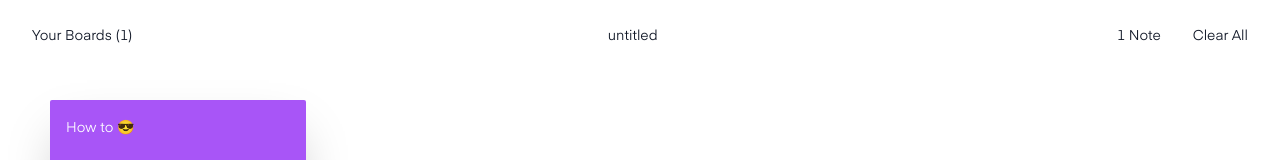
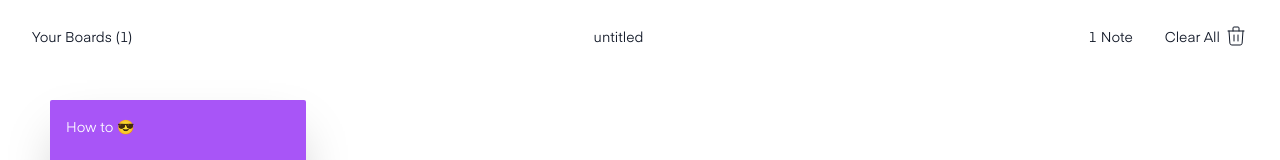
Before and after one commit to theharryszn/stickies, a Vue app: page /board in a window 1280 px wide. Shown: the top 160 px of the page. Built offline with nearby package versions, Linux system fonts and the light colour scheme.

Commit message:
added saved config

```diff
--- a/src/assets/styles/main.scss
+++ b/src/assets/styles/main.scss
@@ -46,7 +46,7 @@ b {
 }
 
 .board {
-    @apply flex-1 p-4 relative w-full h-full;
+    @apply flex-1 p-4 relative w-full h-full overflow-hidden;
     cursor: crosshair ;
 }
 
@@ -101,7 +101,7 @@ footer {
 }
 
 .boards-list {
-    @apply fixed left-0 top-0 px-8 p-6 bg-white/70 z-[200] flex flex-col w-max shadow-xl h-full space-y-4;
+    @apply fixed left-0 top-0 px-8 p-6 bg-white/70 z-[99999] flex flex-col w-max shadow-xl h-full space-y-4;
     backdrop-filter: blur(6px);
     -webkit-backdrop-filter: blur(6px);
 
@@ -120,7 +120,7 @@ footer {
 }
 
 .boards-list-backdrop {
-    @apply w-screen h-screen fixed top-0 z-50 left-0 bg-black/10;
+    @apply w-screen h-screen fixed top-0 z-[99999] left-0 bg-black/10;
     backdrop-filter: blur(6px);
     -webkit-backdrop-filter: blur(6px);
 }
@@ -134,8 +134,14 @@ footer {
         -webkit-backdrop-filter: blur(6px);
     }
 
+    .label {
+        @apply hidden md:block;
+    }
+
     .boards-btn {
-        @apply p-2 px-4 hover:bg-red-500/25 transition rounded-md cursor-pointer;
+        @apply p-2 px-4 hover:bg-red-500/25 transition rounded-md cursor-pointer flex items-center space-x-1;
+
+
     }
 }
 
--- a/src/components/BoardHeader.vue
+++ b/src/components/BoardHeader.vue
@@ -18,13 +18,29 @@ const changeTitle = () => {
       @input="changeTitle"
     />
     <div class="flex items-center space-x-4">
-      <span
-        >{{ store.activeBoard.notes.length }} Note<span
-          v-if="store.activeBoard.notes.length > 1"
-          >s</span
+      <span class="flex space-x-1">
+        <span>{{ store.activeBoard.notes.length }}</span>
+        <span class="label"
+          >Note<span v-if="store.activeBoard.notes.length > 1">s</span></span
         ></span
       >
-      <span class="boards-btn" @click="store.clear">Clear All</span>
+      <span class="boards-btn" @click="store.clear"
+        ><span class="label">Clear All</span>
+        <svg
+          class="w-6 h-6"
+          fill="none"
+          stroke="currentColor"
+          viewBox="0 0 24 24"
+          xmlns="http://www.w3.org/2000/svg"
+        >
+          <path
+            stroke-linecap="round"
+            stroke-linejoin="round"
+            stroke-width="1"
+            d="M19 7l-.867 12.142A2 2 0 0116.138 21H7.862a2 2 0 01-1.995-1.858L5 7m5 4v6m4-6v6m1-10V4a1 1 0 00-1-1h-4a1 1 0 00-1 1v3M4 7h16"
+          ></path>
+        </svg>
+      </span>
     </div>
   </div>
 </template>
--- a/src/components/BoardListItem.vue
+++ b/src/components/BoardListItem.vue
@@ -21,7 +21,7 @@ const deleteBoard = () => {
 };
 
 const click = () => {
-  store.activeBoard = props.board;
+  store.config.activeBoardID = props.board.id;
   store.boardsListOpen = false;
   store.save();
 };
--- a/src/components/NoteView.vue
+++ b/src/components/NoteView.vue
@@ -15,18 +15,13 @@ const style = computed(() => {
     top: `${props.note.coords.y}px`,
     left: `${props.note.coords.x}px`,
     backgroundColor: props.note.color,
+    zIndex: store.config.prevID === noteRef.value?.id ? 1000 : 1,
   };
 });
 
 const bringToTop = (e: MouseEvent) => {
   e.stopPropagation();
-  if (noteRef.value) {
-    if (store.prev) {
-      store.prev.style.zIndex = "1";
-    }
-    noteRef.value.style.zIndex = "1000";
-    store.prev = noteRef.value;
-  }
+  store.bringToTop(noteRef);
 };
 
 const inputValue = ref<string>(props.note.content);
@@ -44,7 +39,14 @@ const love = () => {
 };
 </script>
 <template>
-  <div class="note" ref="noteRef" :style="style" @click="bringToTop">
+  <div
+    class="note"
+    :id="note.id"
+    ref="noteRef"
+    :style="style"
+    @click="bringToTop"
+    draggable="true"
+  >
     <div class="note-header">
       <button @click="love" class="delete">
         <svg
--- a/src/stores/useStore.ts
+++ b/src/stores/useStore.ts
@@ -1,5 +1,6 @@
 import { defineStore } from "pinia";
 import { v4 as uuid } from "uuid";
+import type { Ref } from "vue";
 
 const colors = [
   "#64748b",
@@ -77,22 +78,80 @@ const getNewBoard = () => {
 
 const DEFAULT_BOARDS = [getNewBoard()];
 
+type Config = {
+  prevID: string | null;
+  activeBoardID: string;
+};
+
+const DEFAULT_CONFIG: Config = {
+  prevID: null,
+  activeBoardID: DEFAULT_BOARDS[0].id,
+};
+
+const getSavedBoards = () => {
+  const storage =
+    localStorage.getItem("boards") || JSON.stringify(DEFAULT_BOARDS);
+  const boards = JSON.parse(storage) as Board[];
+
+  return boards;
+};
+
+const getSavedConfig = () => {
+  const storage =
+    localStorage.getItem("config") || JSON.stringify(DEFAULT_CONFIG);
+
+  const config = JSON.parse(storage) as Config;
+
+  return config;
+};
+
 export default defineStore("stickies", {
   state() {
-    const storage =
-      localStorage.getItem("boards") || JSON.stringify(DEFAULT_BOARDS);
-    const boards = JSON.parse(storage) as Board[];
+    const boards = getSavedBoards();
+    const config = getSavedConfig();
 
     return {
       boards,
-      activeBoard: boards[0],
       boardsListOpen: false,
-      prev: null as HTMLDivElement | null,
+      config,
     };
   },
+  getters: {
+    activeBoard: (state): Board => {
+      return (
+        state.boards.find((board) => board.id === state.config.activeBoardID) ||
+        state.boards[0]
+      );
+    },
+    prev: (state): HTMLDivElement | null => {
+      if (state.config.prevID) {
+        return document.getElementById(
+          state.config.prevID
+        ) as HTMLDivElement | null;
+      }
+
+      return null;
+    },
+  },
   actions: {
+    bringToTop(note: Ref<HTMLDivElement | null>) {
+      if (note.value) {
+        if (this.config.prevID) {
+          const prev = this.prev;
+
+          if (prev) {
+            prev.style.zIndex = "1";
+          }
+        }
+        note.value.style.zIndex = "1000";
+
+        this.config.prevID = note.value.id;
+      }
+      this.save();
+    },
     save() {
       localStorage.setItem("boards", JSON.stringify(this.boards));
+      localStorage.setItem("config", JSON.stringify(this.config));
     },
     clear() {
       const board = this.boards.find(
@@ -110,7 +169,7 @@ export default defineStore("stickies", {
 
       this.boards.push(board);
 
-      this.activeBoard = board;
+      this.config.activeBoardID = board.id;
       this.save();
     },
     deleteBoard(boardId: string) {
@@ -119,7 +178,7 @@ export default defineStore("stickies", {
       this.save();
 
       if (boardId === this.activeBoard.id) {
-        this.activeBoard = this.boards[0];
+        this.config.activeBoardID = this.boards[0].id;
       }
     },
     newNote(coords: { x: number; y: number }) {
--- a/src/views/BoardView.vue
+++ b/src/views/BoardView.vue
@@ -46,7 +46,7 @@ const newBoard = () => {
             <path
               stroke-linecap="round"
               stroke-linejoin="round"
-              stroke-width="2"
+              stroke-width="1"
               d="M12 6v6m0 0v6m0-6h6m-6 0H6"
             ></path>
           </svg>
```
